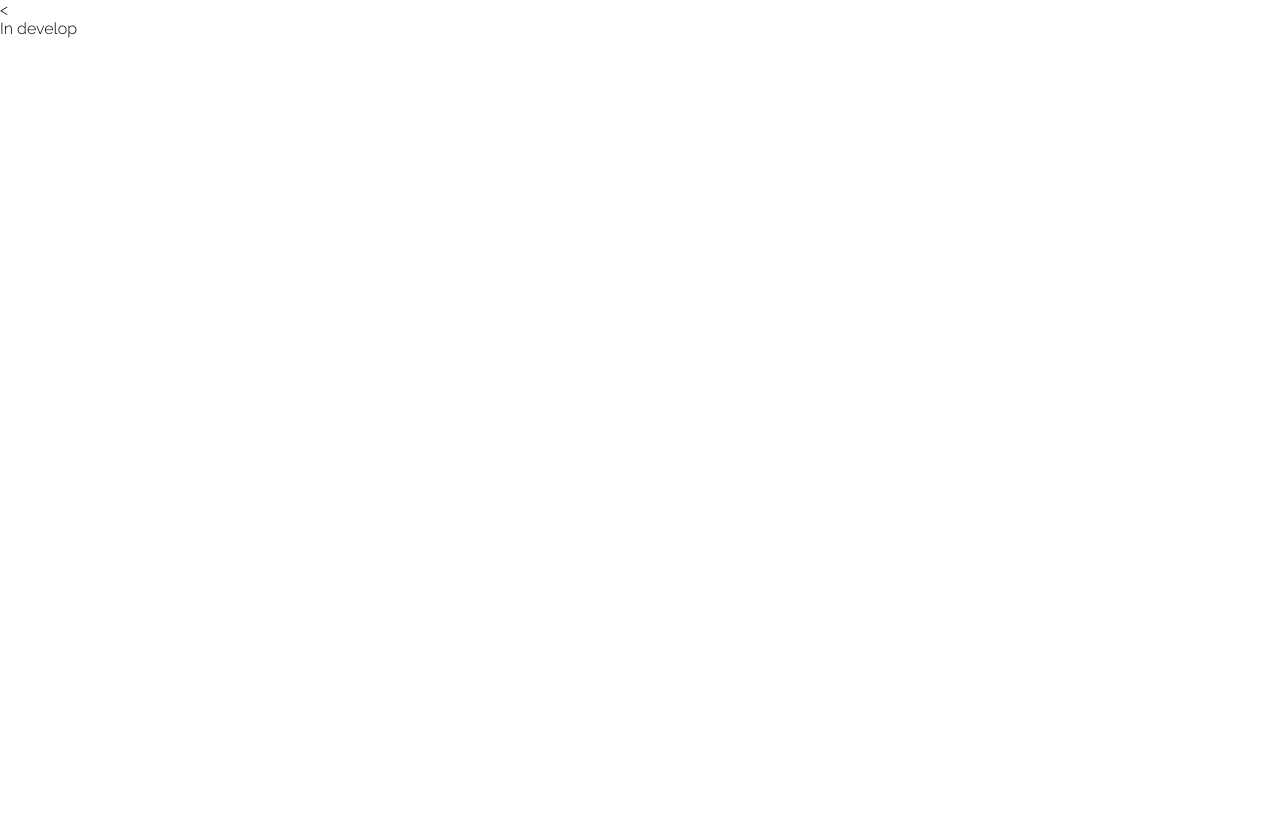
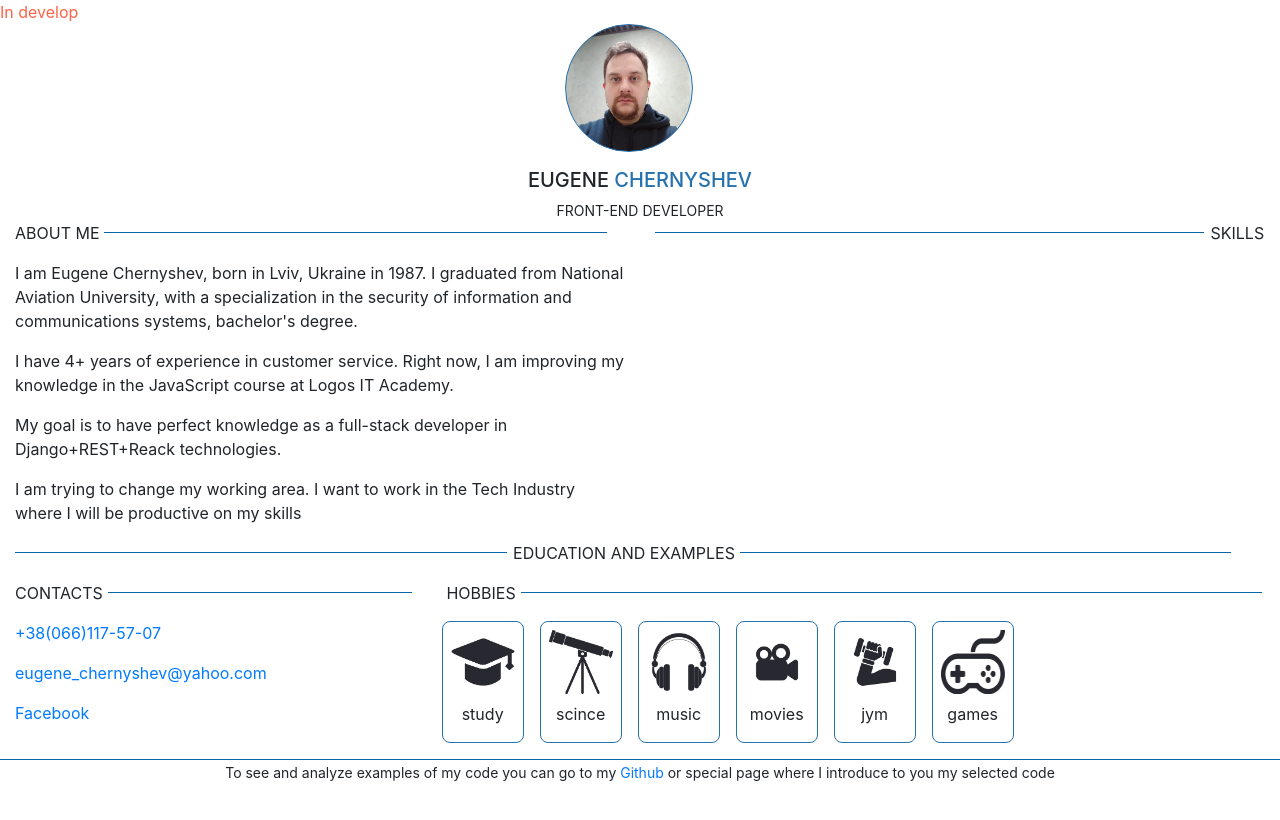
Before and after one commit to Eugene-and-sandbox/eugene-and-sandbox.github.io, a plain HTML site: page index.html in a window 1280 px wide. Drawn offline with nearby package versions, Linux system fonts and the light colour scheme.

Commit message:
1. Added new styles 2. Script for showing hobbies added 3. Added skeleton of HTML. Some texts. Hobbies icons

```diff
--- a/css/defaultScreanStiles.css
+++ /dev/null
@@ -1,5 +0,0 @@
-html {
-  margin: -8px;
-  padding: -8px;
-  font-family: 'Raleway', sans-serif;
-}
--- /dev/null
+++ b/css/styles.css
@@ -0,0 +1,57 @@
+html {
+  margin: 0;
+  padding: 0;
+  font-family: 'Raleway', sans-serif;
+}
+
+.display-flex {
+  display: flex;
+}
+
+.flex-column {
+  flex-direction: column;
+}
+
+.flex-wrap {
+  flex-wrap: wrap;
+}
+
+.author-photo-styles {
+  margin-left: 44%;
+  width: 8rem;
+  height: 8rem;
+  background: url(../images/author.jpg);
+  background-size: 100%;
+  border: .1rem solid #2672AD;
+  border-radius: 50%;
+}
+
+.second-font-color {
+  color: #2672AD;
+}
+
+.text-uppercase {
+  text-transform: uppercase;
+}
+
+.line {
+  margin-top: .7rem;
+  height: .05rem;
+  background-color: #0765a9;
+  flex-grow: 0.1;
+}
+
+.margin-left-03 {
+  margin-left: .3rem;
+}
+
+.margin-right-04 {
+  margin-right: .4rem;
+}
+
+.hobbies-icon-styles {
+  padding: .5rem;
+  width: 5rem;
+  height: 5rem;
+  background-size: 100%;
+}
--- a/index.html
+++ b/index.html
@@ -1,14 +1,78 @@
-
 <!DOCTYPE html>
 <html>
+
 <head>
   <title>Eugene Chernyshev personal page</title>
   <meta charset="UTF-8">
   <meta name="viewport" content="width=device-width, initial-scale=1.0">
-      <<link rel="stylesheet" href="css/defaultScreanStiles.css"/>
+  <link rel="stylesheet" href="https://cdn.jsdelivr.net/npm/bootstrap@4.6.1/dist/css/bootstrap.min.css">
   <link href="https://fonts.googleapis.com/css2?family=Raleway:wght@300&display=swap" rel="stylesheet">
+  <link rel="stylesheet" href="css/styles.css" />
 </head>
+
 <body>
-      <div>In develop</div>
+  <div style="color: tomato">In develop</div>
+  <div class="container-fluid">
+    <div class="row text-center">
+      <div class="col-md-12 display-flex flex-column">
+        <p class="author-photo-styles"></p>
+        <h5 class="text-uppercase">Eugene <span class="second-font-color">Chernyshev</span></h5>
+        <small class="text-uppercase">front-end developer</small>
+      </div>
+    </div>
+    <div class="row">
+      <div class="col-md-6 display-flex flex-column">
+        <div class="display-flex">
+          <p class="text-uppercase">about me</p>
+          <span style="width: 82%;" class="line margin-left-03"></span>
+        </div>
+        <p>I am Eugene Chernyshev, born in Lviv, Ukraine in 1987.
+          I graduated from National Aviation University, with a specialization in the security of information and communications systems, bachelor's degree.</p>
+        <p>I have 4+ years of experience in customer service. Right now, I am improving my knowledge in the JavaScript course at Logos IT Academy. </p>
+        <p>My goal is to have perfect knowledge as a full-stack developer in Django+REST+Reack technologies.</p>
+        <p>I am trying to change my working area. I want to work in the Tech Industry where I will be productive on my skills</p>
+      </div>
+      <div class="col-md-6">
+        <div class="display-flex">
+          <span style="width: 90%" class="line margin-right-04"></span>
+          <p class="text-uppercase">skills</p>
+        </div>
+      </div>
+    </div>
+    <div class="row ">
+      <div class="col-md-12 display-flex">
+        <span style="width: 39%" class="line margin-right-04"></span>
+        <p class="text-uppercase">education and examples</p>
+        <span style="width: 39%" class="line margin-left-03"></span>
+      </div>
+    </div>
+    <div class="row">
+      <div class="col-md-4">
+        <div class="display-flex">
+          <p class="text-uppercase">contacts</p>
+          <span style="width: 80%" class="line margin-left-03"></span>
+        </div>
+        <p><a href="phone:+380661175707">+38(066)117-57-07</a></p>
+        <p><a href="mailto:eugene_chernyshev@yahoo.com">eugene_chernyshev@yahoo.com</a></p>
+        <p><a href="https://www.facebook.com/eugene.chernishev">Facebook</a></p>
+      </div>
+      <div class="col-md-8">
+        <div class="display-flex">
+          <p class="text-uppercase margin-left-03">hobbies</p>
+          <span style="width: 90%" class="line margin-left-03"></span>
+        </div>
+        <span id="hobbiesIcons"></span>
+      </div>
+    </div>
+  </div>
+  <footer class="mt-3 text-center mb-5">
+    <div class="line"></div>
+    <small>To see and analyze examples of my code you can go to my <a href="https://github.com/Eugene-and-sandbox" target="_blank">Github</a> or special page where I introduce to you my selected code</small>
+  </footer>
+
+  <script src="https://code.jquery.com/jquery-3.6.0.slim.min.js" integrity="sha256-u7e5khyithlIdTpu22PHhENmPcRdFiHRjhAuHcs05RI=" crossorigin="anonymous"></script>
+  <script src="https://cdn.jsdelivr.net/npm/bootstrap@4.6.1/dist/js/bootstrap.bundle.min.js"></script>
+  <script src="js/hobbies.js" charset="utf-8"></script>
 </body>
+
 </html>
--- /dev/null
+++ b/js/hobbies.js
@@ -0,0 +1,55 @@
+const hobbiesIcons = document.querySelector('#hobbiesIcons'),
+      hobbiesInfo = [
+        {
+          url: 'images/study.png',
+          title: 'study'
+        },
+        {
+          url: 'images/telescope.png',
+          title: 'scince'
+        },
+        {
+          url: 'images/headphones.png',
+          title: 'music'
+        },
+        {
+          url: 'images/camera.png',
+          title: 'movies'
+        },
+        {
+          url: 'images/jym.png',
+          title: 'jym'
+        },
+        {
+          url: 'images/games.png',
+          title: 'games'
+        }
+      ]
+
+hobbiesIcons.className = 'display-flex flex-wrap'
+hobbiesIcons.style.margin = '0 -.5rem'
+
+function hobbiesIconsCreationFunc(info) {
+  const iconWraper = document.createElement('div'),
+        divIcon = document.createElement('img'),
+        titleItem = document.createElement('p')
+
+  divIcon.classList.add('hobbies-icon-styles')
+  divIcon.src = info.url
+
+  iconWraper.classList.add('text-center')
+  iconWraper.style.margin = '0 .5rem'
+  iconWraper.style.border = '.05rem solid #2672AD'
+  iconWraper.style.borderRadius = '.5rem'
+
+  titleItem.innerText = info.title
+
+  iconWraper.appendChild(divIcon)
+  iconWraper.appendChild(titleItem)
+
+  return iconWraper
+}
+
+hobbiesInfo.forEach(info => {
+  hobbiesIcons.appendChild(hobbiesIconsCreationFunc(info))
+})
```
Also changed, not shown: images/author.jpg (added), images/camera.png (added), images/games.png (added), images/headphones.png (added), images/jym.png (added), images/study.png (added), images/telescope.png (added). Lines whose indentation alone changed are shown as unchanged.
